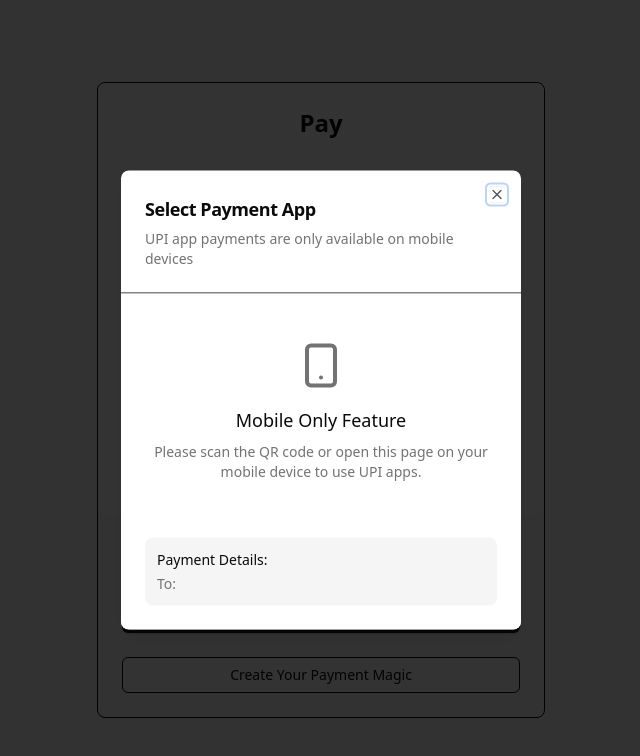
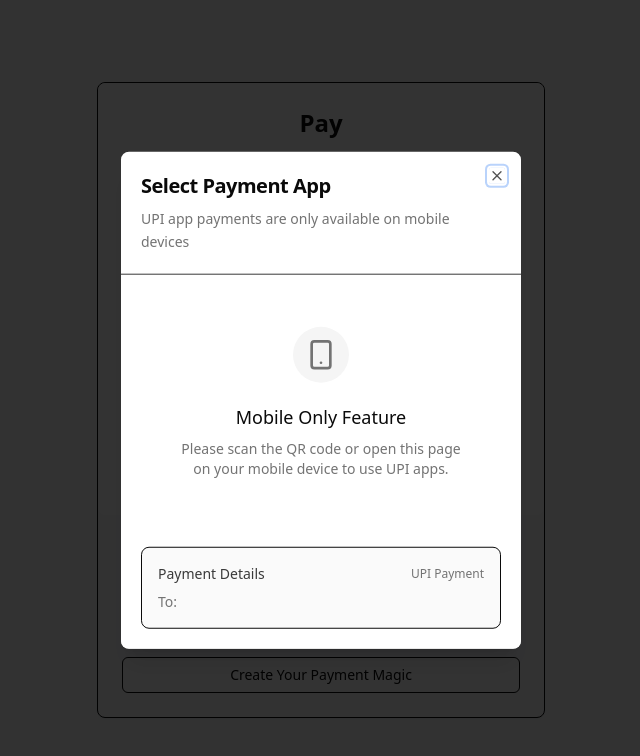
Before and after one commit to 4via6/UPILink, a React (Vite) app: page /pay in a window 1280 px wide. Both pictures are taken after a click on the button "Pay with UPI". Shown: the top 756 px of the page, without its empty margins (319-959 px from the left). Built offline with nearby package versions, Linux system fonts and the light colour scheme.

Commit message:
fixed app icons preview

```diff
--- a/src/components/UpiAppSelector.tsx
+++ b/src/components/UpiAppSelector.tsx
@@ -68,6 +68,7 @@ interface UpiAppSelectorProps {
 
 export function UpiAppSelector({ open, onClose, paymentData }: UpiAppSelectorProps) {
   const [isRedirecting, setIsRedirecting] = useState(false);
+  const [selectedApp, setSelectedApp] = useState<string | null>(null);
   const [isMobile, setIsMobile] = useState(false);
   const [isOnline, setIsOnline] = useState(navigator.onLine);
 
@@ -133,6 +134,7 @@ export function UpiAppSelector({ open, onClose, paymentData }: UpiAppSelectorPro
     }
 
     setIsRedirecting(true);
+    setSelectedApp(app.package);
 
     try {
       // Construct UPI parameters based on app
@@ -170,119 +172,161 @@ export function UpiAppSelector({ open, onClose, paymentData }: UpiAppSelectorPro
         const intentUrl = `intent://${appUrl.replace(/^[^:]+:\/\//, '')}#Intent;scheme=${
           app.name === 'Google Pay' ? 'tez' : app.scheme.split(':')[0]
         };package=${app.package};end`;
-        window.location.href = intentUrl;
+        setTimeout(() => {
+          window.location.href = intentUrl;
+        }, 500); // Small delay before redirect
       } else {
         // For iOS: Use direct URL scheme
-        const link = document.createElement('a');
-        link.href = appUrl;
-        link.rel = 'noopener noreferrer';
-        link.click();
+        setTimeout(() => {
+          const link = document.createElement('a');
+          link.href = appUrl;
+          link.rel = 'noopener noreferrer';
+          link.click();
+        }, 500);
       }
 
-      // Reset state and close dialog after a delay
+      // Remove the automatic closing
       setTimeout(() => {
         setIsRedirecting(false);
-        onClose();
-      }, 1000);
+        setSelectedApp(null);
+      }, 5000);
 
     } catch (error) {
       console.error('Error opening UPI app:', error);
       setIsRedirecting(false);
+      setSelectedApp(null);
     }
   };
 
   return (
-    <Dialog open={open} onOpenChange={(isOpen) => {
-      if (!isRedirecting) {
-        onClose();
-      }
-    }}>
-      <DialogContent className="max-w-[95vw] w-[400px] rounded-xl p-0 gap-0 border-0 shadow-lg overflow-hidden">
-        <DialogHeader className="p-4 sm:p-6 border-b bg-card">
-          <DialogTitle className="text-lg font-semibold">Select Payment App</DialogTitle>
-          <p className="text-sm text-muted-foreground mt-1">
+    <Dialog open={open} onOpenChange={onClose}>
+      <DialogContent className="max-w-[95vw] w-[400px] rounded-xl p-0 gap-0 border-0 shadow-xl overflow-hidden bg-background">
+        <DialogHeader className="p-5 border-b bg-card/50 space-y-2">
+          <DialogTitle className="text-xl font-semibold tracking-tight flex items-center justify-between">
+            Select Payment App
+            {selectedApp && !isRedirecting && (
+              <span className="text-xs text-muted-foreground font-normal">
+                Click × to close
+              </span>
+            )}
+          </DialogTitle>
+          <p className="text-sm text-muted-foreground leading-relaxed">
             {!isOnline
               ? "You're currently offline. Payment will be saved for later."
               : isMobile
-                ? "Choose your preferred UPI app to complete the payment"
+                ? selectedApp
+                  ? "App opened. You can close this window after completing the payment."
+                  : "Choose your preferred UPI app to complete the payment"
                 : "UPI app payments are only available on mobile devices"}
           </p>
         </DialogHeader>
 
-        <div className="p-4 sm:p-6 bg-background">
+        <div className="px-4 pt-4 pb-5 sm:p-5 bg-background">
           {!isOnline ? (
             // Offline View
-            <div className="py-6 text-center">
-              <div className="flex justify-center mb-4">
-                <WifiOff className="h-12 w-12 text-muted-foreground" />
+            <div className="py-8 text-center">
+              <div className="flex justify-center mb-5">
+                <div className="p-3 rounded-full bg-muted">
+                  <WifiOff className="h-8 w-8 text-muted-foreground" />
+                </div>
               </div>
               <h3 className="text-lg font-medium mb-2">You're Offline</h3>
-              <p className="text-sm text-muted-foreground mb-4">
+              <p className="text-sm text-muted-foreground mb-6 max-w-[280px] mx-auto">
                 Your payment will be saved and processed automatically when you're back online.
               </p>
               <Button
                 onClick={handleOfflinePayment}
-                className="w-full"
+                className="w-full max-w-[200px]"
               >
                 Save Payment for Later
               </Button>
             </div>
           ) : isMobile ? (
             // Mobile Online View - App Selection Grid
-            <div className="grid grid-cols-2 sm:grid-cols-3 gap-3">
+            <div className="grid grid-cols-2 sm:grid-cols-3 gap-3 sm:gap-4">
               {UPI_APPS.map((app) => (
                 <Button
                   key={app.package}
                   variant="outline"
                   disabled={isRedirecting}
                   className={`
-                    relative h-auto py-4 px-2 flex flex-col items-center justify-center gap-2
-                    border border-input bg-background
+                    relative h-auto py-5 px-3 flex flex-col items-center justify-center gap-3
+                    border border-input/50 bg-card/50
                     hover:bg-accent hover:border-accent
                     active:scale-[0.98] transition-all duration-200
-                    ${isRedirecting ? 'opacity-50 cursor-not-allowed' : ''}
+                    disabled:opacity-50 disabled:cursor-not-allowed
+                    group
+                    ${selectedApp === app.package ? 'ring-2 ring-primary ring-offset-2 bg-accent' : ''}
                   `}
                   onClick={() => handleAppClick(app)}
                 >
-                  {/* App Icon */}
+                  {/* App Icon with enhanced hover and selection effect */}
                   <div
-                    className="w-12 h-12 sm:w-14 sm:h-14 flex items-center justify-center transition-transform duration-200"
+                    className={`
+                      w-12 h-12 sm:w-14 sm:h-14 flex items-center justify-center
+                      transition-all duration-200
+                      ${selectedApp === app.package ? 'scale-110' : 'group-hover:scale-105'}
+                    `}
                   >
                     <img
                       src={app.icon}
                       alt={`${app.name} icon`}
-                      className="w-full h-full object-contain"
+                      className="w-full h-full object-contain drop-shadow-sm"
                       loading="lazy"
                     />
                   </div>
 
-                  {/* App name */}
-                  <span className="text-xs sm:text-sm font-medium text-center text-foreground">
+                  {/* App name with selection state */}
+                  <span className={`
+                    text-xs sm:text-sm font-medium text-center
+                    transition-colors duration-200
+                    ${selectedApp === app.package
+                      ? 'text-primary font-semibold'
+                      : 'text-foreground/90 group-hover:text-foreground'}
+                  `}>
                     {app.name}
                   </span>
+
+                  {/* Loading indicator when selected */}
+                  {selectedApp === app.package && (
+                    <div className="absolute inset-0 bg-background/50 flex items-center justify-center rounded-lg">
+                      <div className="animate-pulse text-xs text-primary font-medium">
+                        Opening {app.name}...
+                      </div>
+                    </div>
+                  )}
                 </Button>
               ))}
             </div>
           ) : (
             // Desktop View
-            <div className="py-6 text-center">
-              <div className="flex justify-center mb-4">
-                <Smartphone className="h-12 w-12 text-muted-foreground" />
+            <div className="py-8 text-center">
+              <div className="flex justify-center mb-5">
+                <div className="p-3 rounded-full bg-muted">
+                  <Smartphone className="h-8 w-8 text-muted-foreground" />
+                </div>
               </div>
               <h3 className="text-lg font-medium mb-2">Mobile Only Feature</h3>
-              <p className="text-sm text-muted-foreground mb-4">
+              <p className="text-sm text-muted-foreground mb-4 max-w-[280px] mx-auto">
                 Please scan the QR code or open this page on your mobile device to use UPI apps.
               </p>
             </div>
           )}
 
-          {/* Payment details summary */}
-          <div className="mt-4 p-3 bg-muted rounded-lg text-sm space-y-1">
-            <p className="font-medium">Payment Details:</p>
-            <p className="text-muted-foreground">
-              To: {paymentData.name}
-              {paymentData.amount && ` • ₹${paymentData.amount}`}
-            </p>
+          {/* Payment details summary with improved styling */}
+          <div className="mt-5 p-4 bg-muted/50 rounded-lg text-sm space-y-2 border border-input/10">
+            <div className="flex items-center justify-between">
+              <p className="font-medium text-foreground/80">Payment Details</p>
+              <span className="text-xs text-muted-foreground">UPI Payment</span>
+            </div>
+            <div className="flex items-center justify-between text-muted-foreground">
+              <span>To: {paymentData.name}</span>
+              {paymentData.amount && (
+                <span className="font-medium text-foreground">
+                  ₹{paymentData.amount}
+                </span>
+              )}
+            </div>
           </div>
         </div>
       </DialogContent>
```
